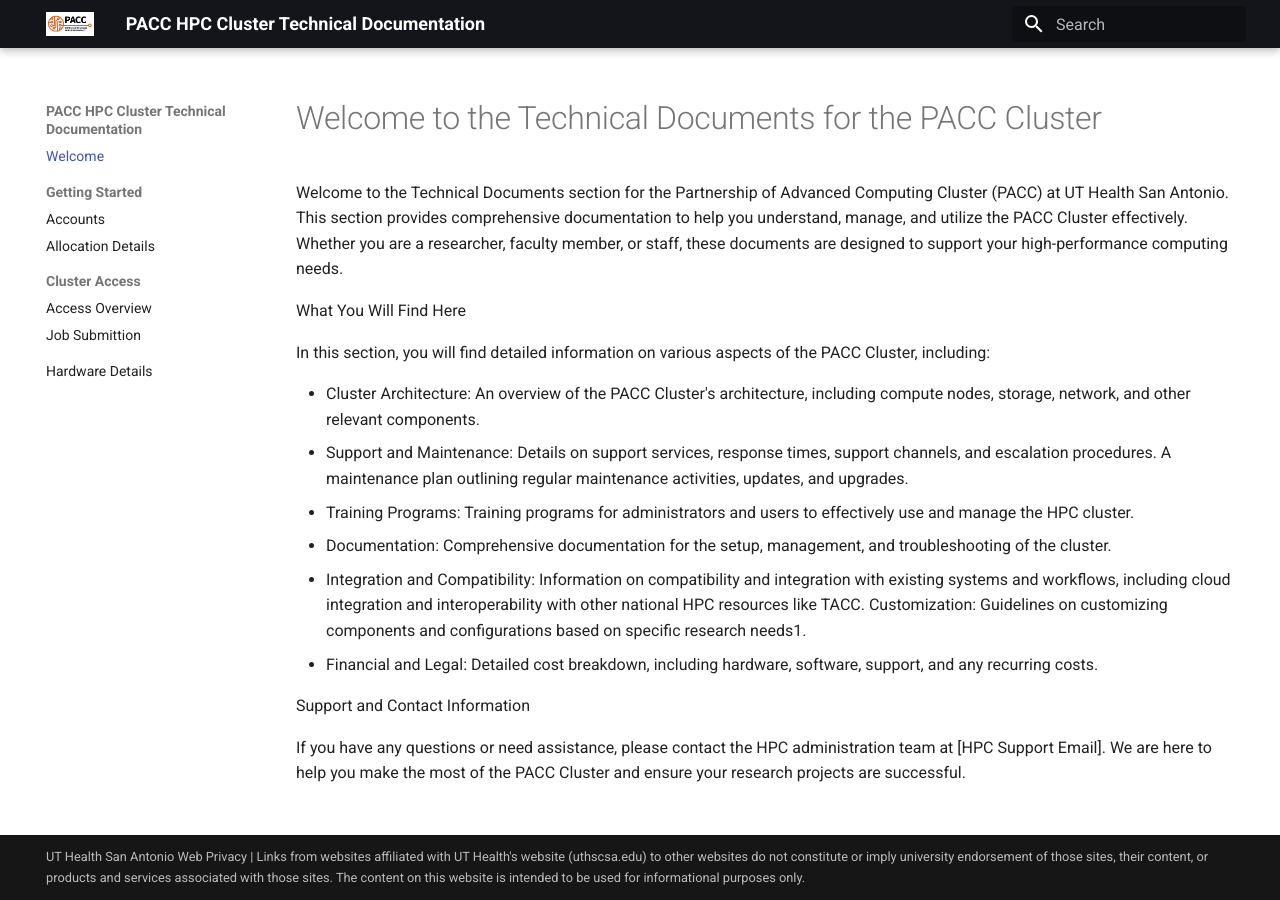
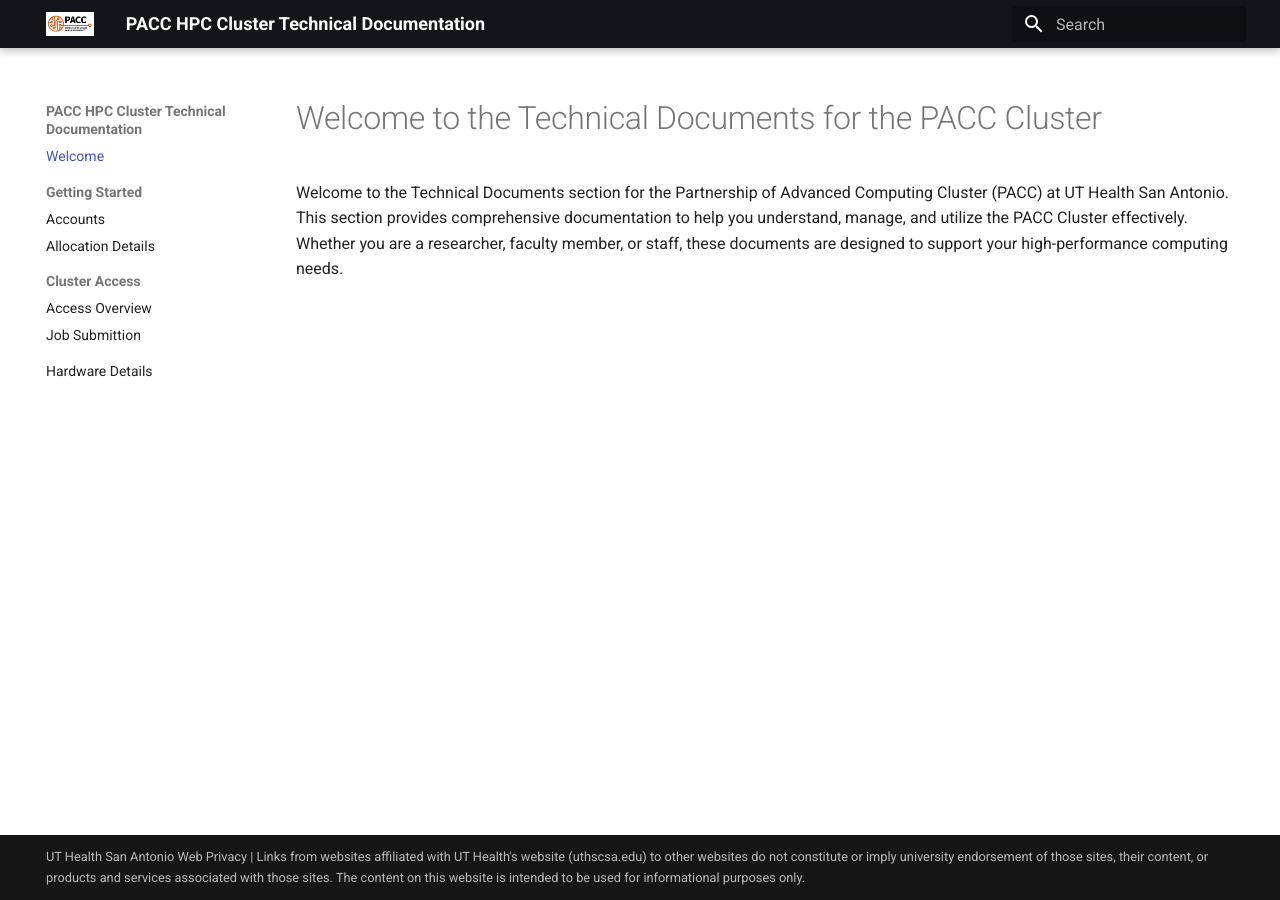
Before and after one commit to aprince-utcloud/Website, an MkDocs documentation site: the page built from docs/index.md, in a window 1280 px wide. Built offline with MkDocs 1.6.1 and Material for MkDocs 9.7.7, drawn with Linux system fonts in a browser that asks for light colours.

Commit message:
updated index

```diff
--- a/docs/index.md
+++ b/docs/index.md
@@ -2,19 +2,3 @@
 
 
 Welcome to the Technical Documents section for the Partnership of Advanced Computing Cluster (PACC) at UT Health San Antonio. This section provides comprehensive documentation to help you understand, manage, and utilize the PACC Cluster effectively. Whether you are a researcher, faculty member, or staff, these documents are designed to support your high-performance computing needs.
-
-What You Will Find Here
-
-In this section, you will find detailed information on various aspects of the PACC Cluster, including:
-
-* Cluster Architecture: An overview of the PACC Cluster's architecture, including compute nodes, storage, network, and other relevant components.
-* Support and Maintenance: Details on support services, response times, support channels, and escalation procedures. A maintenance plan outlining regular maintenance activities, updates, and upgrades.
-* Training Programs: Training programs for administrators and users to effectively use and manage the HPC cluster.
-* Documentation: Comprehensive documentation for the setup, management, and troubleshooting of the cluster.
-* Integration and Compatibility: Information on compatibility and integration with existing systems and workflows, including cloud integration and interoperability with other national HPC resources like TACC.
-Customization: Guidelines on customizing components and configurations based on specific research needs1.
-* Financial and Legal: Detailed cost breakdown, including hardware, software, support, and any recurring costs.
-
-Support and Contact Information
-
-If you have any questions or need assistance, please contact the HPC administration team at [HPC Support Email]. We are here to help you make the most of the PACC Cluster and ensure your research projects are successful.
```
